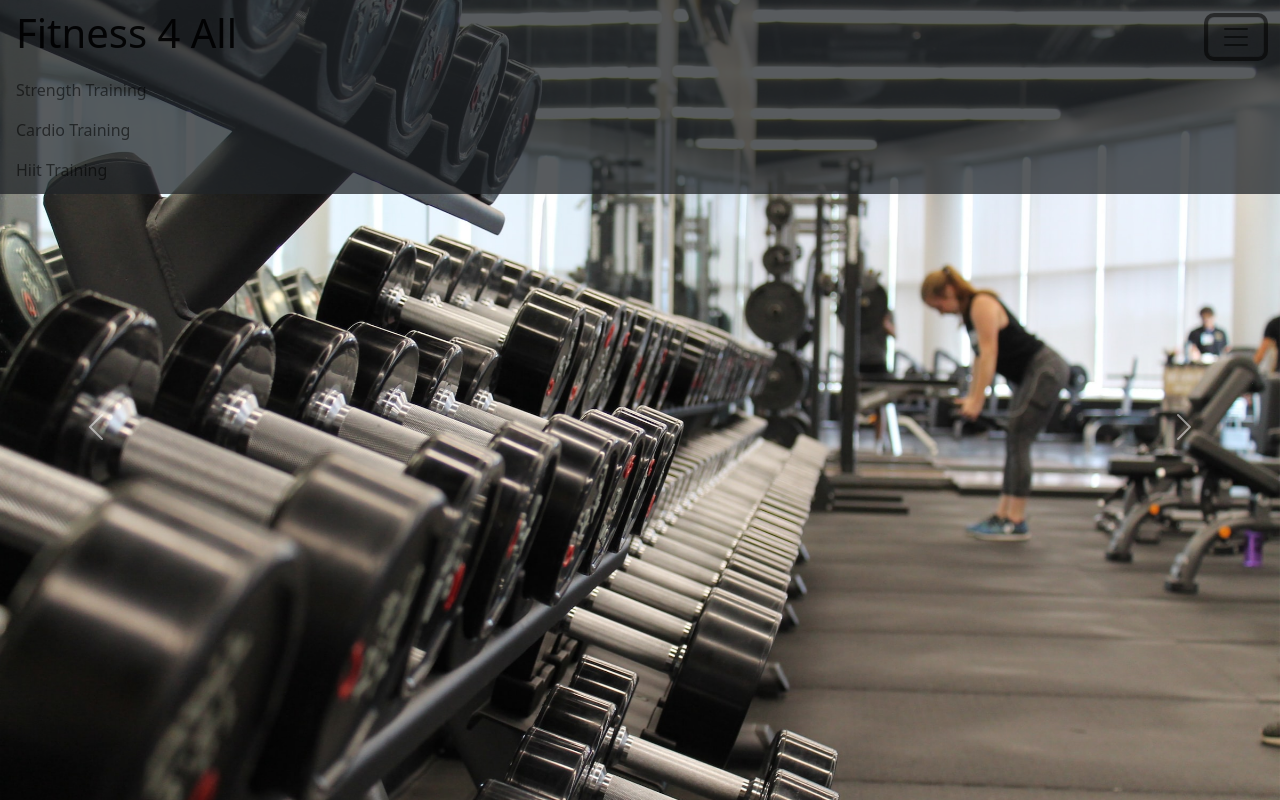
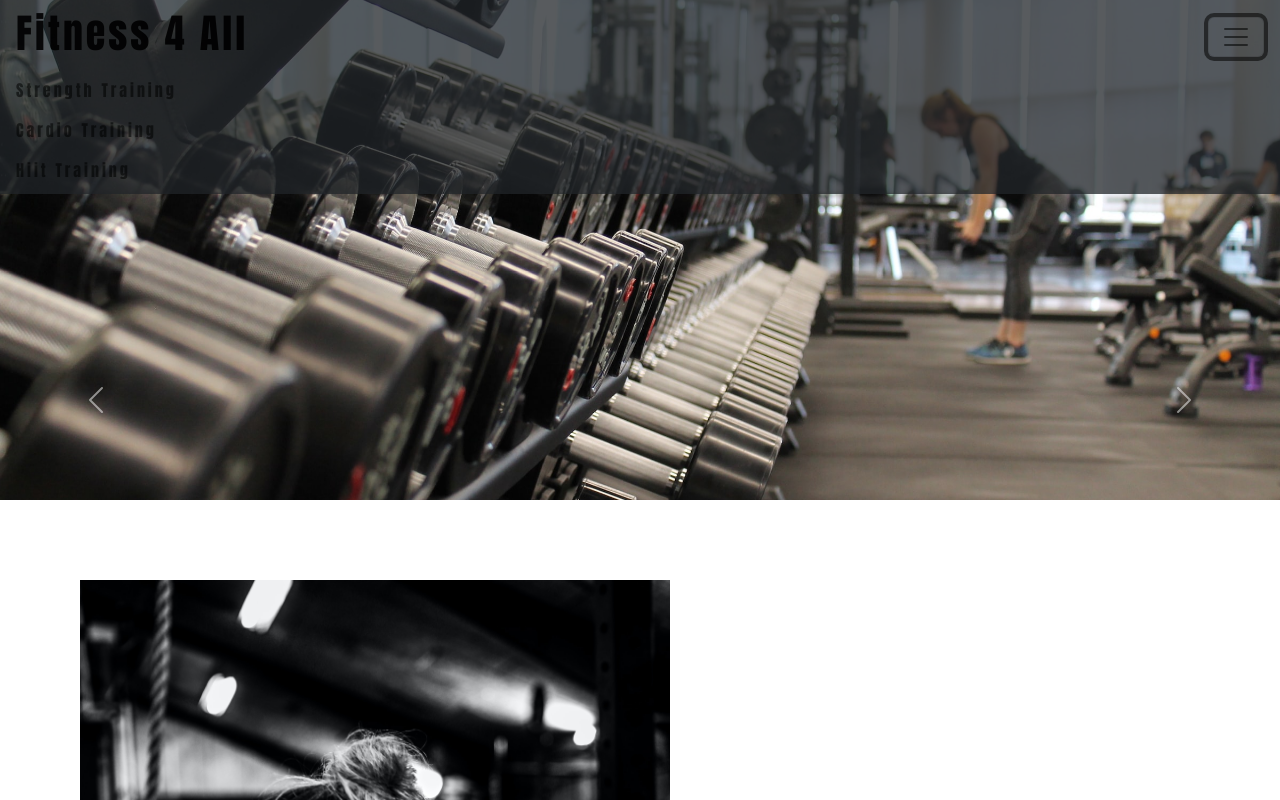
Before and after one commit to Fmorris825/Fitness4All, a plain HTML site: page index.html in a window 1280 px wide. Both pictures are taken after a click on the button "Expand Navigation". Shown: the top 800 px of the page. Drawn offline with nearby package versions, Linux system fonts and the light colour scheme.

Commit message:
Added white space photo, and spacing. + need to work on carousel hieght.

```diff
--- a/index.html
+++ b/index.html
@@ -19,7 +19,7 @@
                       <div class="navbar-toggler-icon"></div>
                   </button>
                   <div class="collapse navbar-collapse" id="nav">
-                      <ul class="navbar-nav">
+                      <ul class="dropdown navbar-nav">
                           <li class="nav-item">
                               <a href="#" class="nav-link"
                               aria-current="page">Strength Training</a>
@@ -36,16 +36,16 @@
               </nav>
         </div>
         <!--Carousel-->
-        <div id="carouselExampleControls" class="carousel slide" data-bs-ride="carousel">
+        <div id="carousel" class="carousel_slide" data-bs-ride="carousel">
             <div class="carousel-inner">
             <div class="carousel-item active">
-                <img src="/imgs/alora-griffiths-AkEr0jc5Lvs-unsplash.jpg" class="d-block w-100" alt="...">
+                <img src="./imgs/SledPush.jpeg" class="d-block w-100 h-50" alt="SledPush">
             </div>
             <div class="carousel-item">
-                <img src="/imgs/danielle-cerullo-CQfNt66ttZM-unsplash.jpg" class="d-block w-100" alt="...">
+                <img src="./imgs/Rack.jpeg" class="d-block w-100 h-50" alt="Rack">
             </div>
             <div class="carousel-item">
-                <img src="/imgs/jonathan-borba-zfPOelmDc-M-unsplash.jpg" class="d-block w-100" alt="...">
+                <img src="./imgs/Deadlift.jpeg" class="d-block w-100 h-50" alt="Deadlift">
             </div>
             </div>
             <button class="carousel-control-prev" type="button" data-bs-target="#carouselExampleControls" data-bs-slide="prev">
@@ -58,7 +58,7 @@
             </button>
         </div>
     </div>
-
+    <span><img src="./imgs/sushi.jpg" alt="sushi" style="height: 800; width: 750px; padding: 80px;"></span>
 
 
     <script src="https://cdn.jsdelivr.net/npm/bootstrap@5.2.2/dist/js/bootstrap.bundle.min.js" integrity="sha384-OERcA2EqjJCMA+/3y+gxIOqMEjwtxJY7qPCqsdltbNJuaOe923+mo//f6V8Qbsw3" crossorigin="anonymous"></script>
--- a/style.css
+++ b/style.css
@@ -1,3 +1,20 @@
  .navbar {
-    font-size: 10;
+    font-family:Impact, Haettenschweiler, 'Arial Narrow Bold', sans-serif;
+    letter-spacing: 3px;
 }
+
+.nav-link:hover {
+    color: azure;
+}
+
+.carousel-item {
+    height: 500px;
+}
+
+.carousel-item img {
+    position: absolute;
+    object-fit: cover;
+    top: 0;
+    left: 0;
+    min-height: 500px;
+}
```
Also changed, not shown: imgs/Deadlift.jpeg (renamed from imgs/jonathan-borba-zfPOelmDc-M-unsplash.jpg), imgs/Rack.jpeg (renamed from imgs/danielle-cerullo-CQfNt66ttZM-unsplash.jpg), imgs/SledPush.jpeg (renamed from imgs/alora-griffiths-AkEr0jc5Lvs-unsplash.jpg), imgs/sushi.jpg (added), 2 other files.
